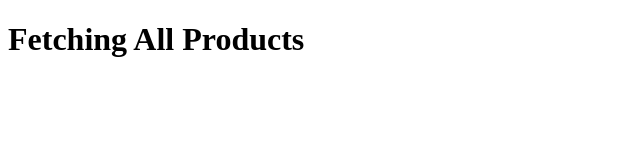
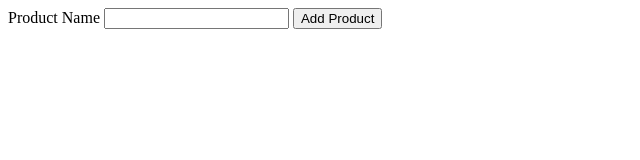
Before and after one commit to Kumar-Saurabh-Tiwari/nodejs-work, a website: page view/products.html in a window 1280 px wide. Shown: the whole page, without its empty margins (0-640 px from the left). Drawn offline with Linux system fonts and the light colour scheme.

Commit message:
Serve product form HTML file

```diff
--- a/view/products.html
+++ b/view/products.html
@@ -3,9 +3,18 @@
 <head>
     <meta charset="UTF-8">
     <meta name="viewport" content="width=device-width, initial-scale=1.0">
-    <title>Products</title>
+    <title>Add Product</title>
 </head>
 <body>
-    <h1>Fetching All Products</h1>
+    <form action="/api/products" method="POST">
+        <!-- Label with text "Product Name" and for attribute "product" -->
+        <label for="product">Product Name</label>
+
+        <!-- Input field with id "product" and name "productName" -->
+        <input type="text" id="product" name="productName">
+
+        <!-- Submit button with content "Add Product" -->
+        <button type="submit">Add Product</button>
+    </form>
 </body>
 </html>
```
Also changed, not shown: app.js (+17 -4 lines).
